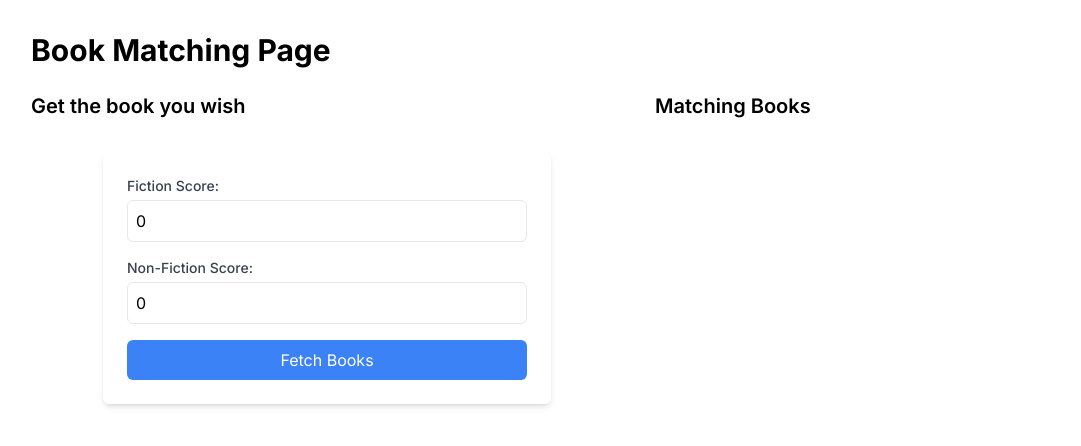
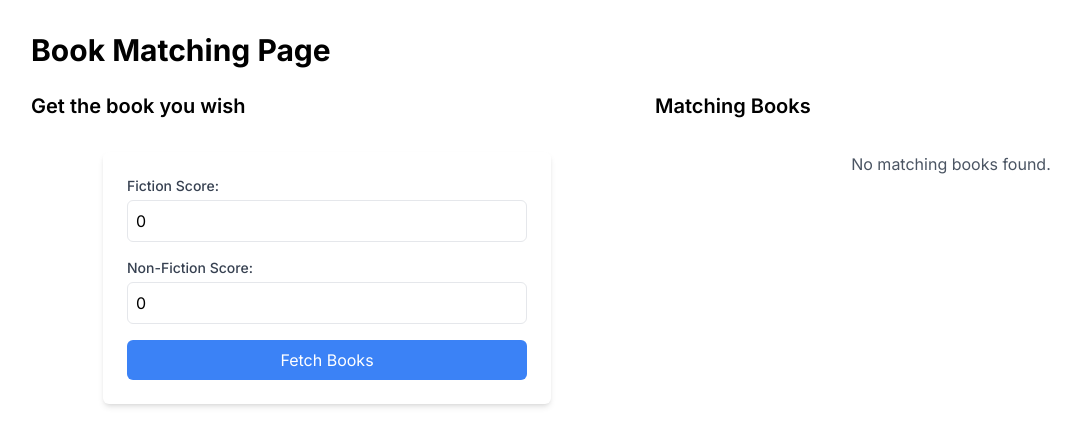
Before and after one commit to Rishi-Mishra0704/book-match-frontend, a Next.js app: page /books in a window 1280 px wide. Shown: the top 446 px of the page, without its empty margins (1-1082 px from the left). Built offline with nearby package versions, Linux system fonts and the light colour scheme.

Commit message:
adjust styling in show books

```diff
--- a/src/components/ShowBooks.tsx
+++ b/src/components/ShowBooks.tsx
@@ -15,7 +15,9 @@ interface ShowBooksProps {
 
 const ShowBooks: React.FC<ShowBooksProps> = ({ books }) => {
   return (
-    <div className="grid grid-cols-1 md:grid-cols-2 lg:grid-cols-3 gap-6">
+    <div className="max-w-md mx-auto mt-8">
+      {books.length > 0 ? (
+        <div className="grid grid-cols-1 md:grid-cols-2 gap-6">
           {books.map((book) => (
             <div key={book.id} className="bg-white p-4 rounded-md shadow-md">
               <h3 className="text-lg font-semibold mb-2">{book.title}</h3>
@@ -25,6 +27,10 @@ const ShowBooks: React.FC<ShowBooksProps> = ({ books }) => {
             </div>
           ))}
         </div>
+      ) : (
+        <p className="text-center text-gray-600">No matching books found.</p>
+      )}
+    </div>
   );
 };
 
```
Lines whose indentation alone changed are shown as unchanged.
